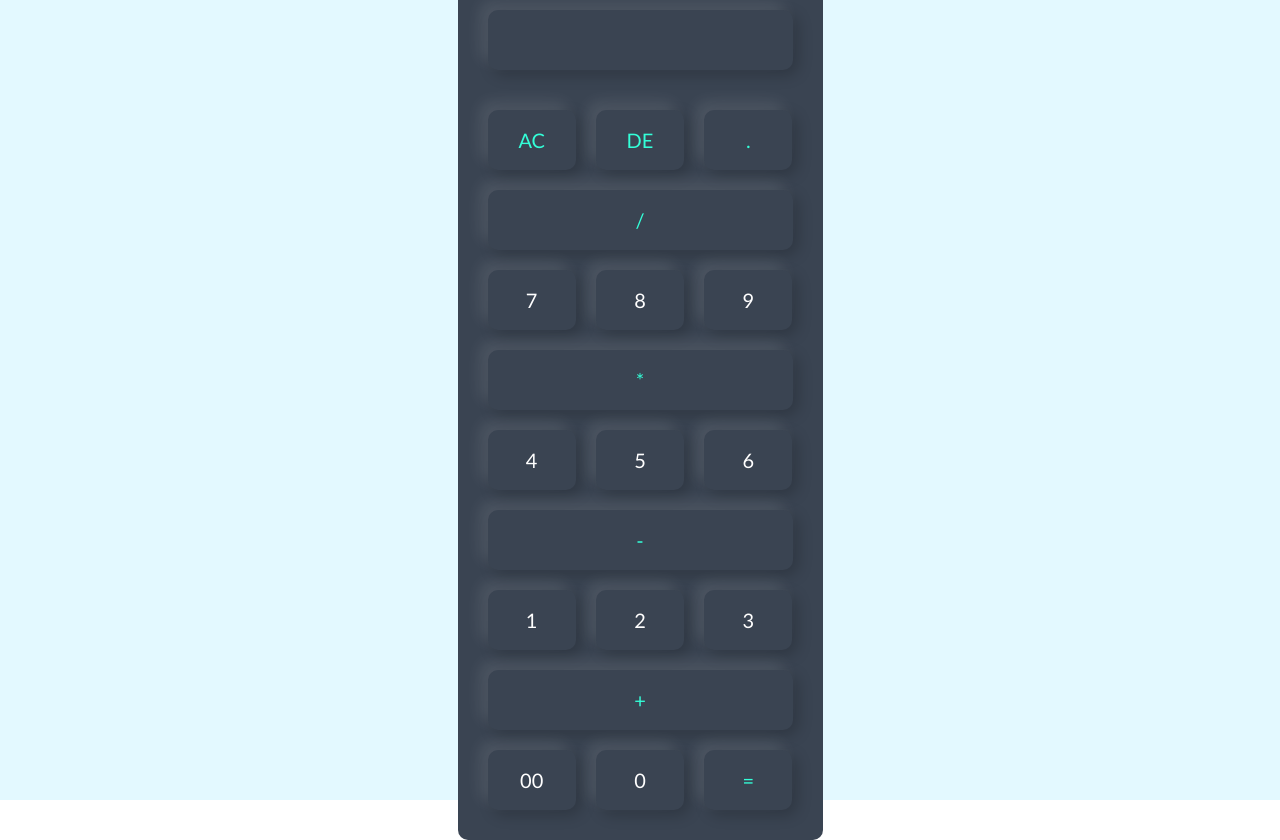
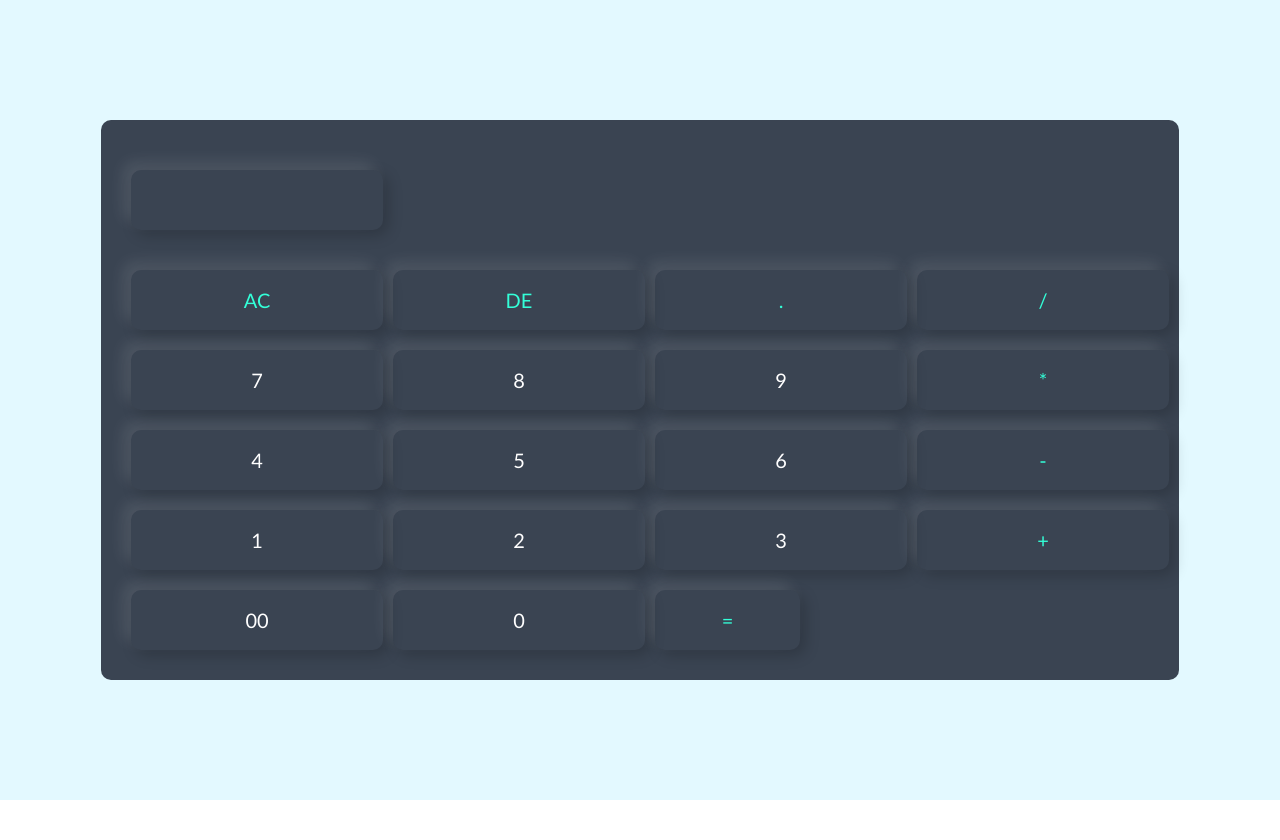
Before and after one commit to kanchan-mi07/CODSOFT-L3, a plain HTML site: page index.html in a window 1280 px wide. After the commit the page ends 800 px from the top, so only its background shows below. Drawn offline with Linux system fonts and the light colour scheme.

Commit message:
Update style.css

```diff
--- a/style.css
+++ b/style.css
@@ -20,9 +20,13 @@
 .calculator form {
     display: flex;
     flex-direction: column;
+    align-items: center;
 }
 .calculator form div {
-    display:flex;
+    display:grid;
+    grid-template-columns: repeat(4,1fr);
+    gap: 10px;
+    width: 100%;
     justify-content: space-between;
     flex-wrap: wrap;
 }
@@ -39,6 +43,9 @@
     color: white;
     cursor: pointer;
     margin: 10px;
+    width:100%;
+    height: 60px;
+    text-align: center;
 }
 .display{
     display: flex;
```
